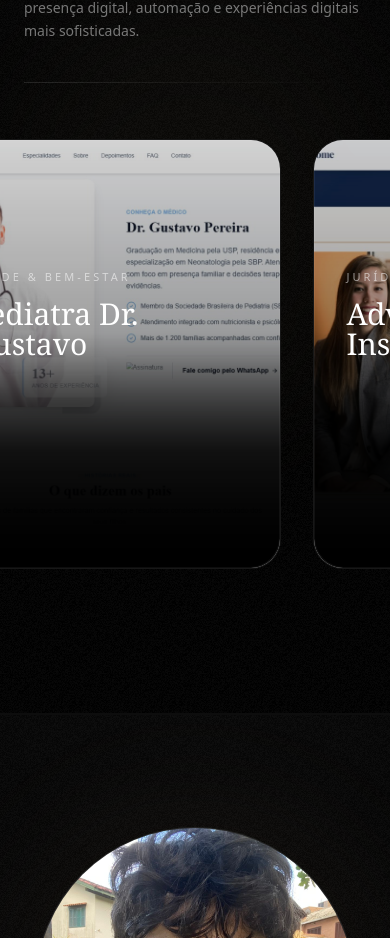
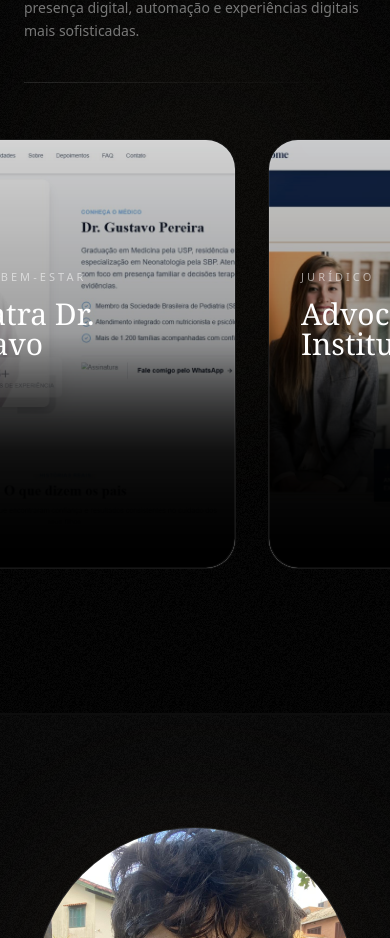
Before and after one commit to pumpkinstoried/meuportfolio, a Next.js app: page / in a window 390 px wide. Shown: the part 4139-5077 px from the top of the page. Built offline with nearby package versions, Linux system fonts and the light colour scheme; a web font is replaced by a local one.

Commit message:
melhorias

```diff
--- a/components/Portfolio.tsx
+++ b/components/Portfolio.tsx
@@ -7,10 +7,10 @@ import ProjectCard from './ProjectCard'
 const projects = [
   {
     title: 'FerminoPMS Dashboard',
-    category: 'SaaS / Dashboard',
+    category: 'Gestão de Hoteis e pousadas',
     description:
       'Gestão operacional e automações para hotelaria em uma experiência centralizada.',
-    imageSrc: '/ferminopms.jpg',
+    imageSrc: '/ferminopms.png',
     link: '#',
   },
 
@@ -236,7 +236,7 @@ export default function Portfolio() {
       </div>
 
       {/* Carousel */}
-      <div
+       <div
         ref={carouselRef}
         onScroll={handleScroll}
         className="
@@ -256,11 +256,13 @@ export default function Portfolio() {
           [scrollbar-width:none]
         "
       >
+        <div className="shrink-0 w-6 md:w-12" aria-hidden="true" />
+
         {extendedProjects.map((project, index) => (
           <div
             key={`${project.title}-${index}`}
             className="
-              w-[88vw]
+              w-[calc(100vw-3rem)]
               shrink-0
               snap-center
               md:w-[48vw]
@@ -276,6 +278,8 @@ export default function Portfolio() {
             />
           </div>
         ))}
+
+        <div className="shrink-0 w-6 md:w-12" aria-hidden="true" />
       </div>
     </section>
   )
--- a/components/ProjectCard.tsx
+++ b/components/ProjectCard.tsx
@@ -252,6 +252,15 @@ export default function ProjectCard({
               group-hover:opacity-100
             "
           >
+            {title === 'FerminoPMS Dashboard' ? (
+              <span
+                className={
+                  "inline-flex items-center gap-3 text-sm uppercase tracking-[0.2em] text-[#E7D2AE] transition-opacity duration-300"
+                }
+              >
+                <span className="text-lg">Em desenvolvimento</span>
+              </span>
+            ) : (
               <Link
                 href={link}
                 target="_blank"
@@ -268,10 +277,11 @@ export default function ProjectCard({
                   hover:opacity-70
                 "
               >
-              Explorar Projeto
+                <>Explorar Projeto</>
 
                 <span className="text-lg">→</span>
               </Link>
+            )}
           </div>
         )}
       </div>
```
Also changed, not shown: public/ferminopms.png (added). Lines whose indentation alone changed are shown as unchanged.
